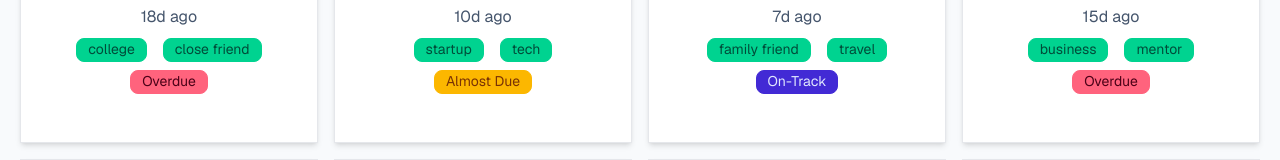
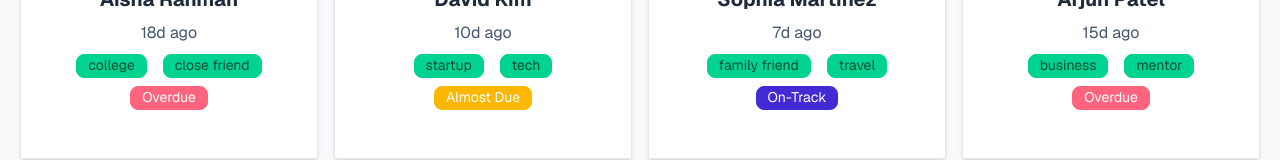
Before and after one commit to Wpshouter/friendZone, a React (Vite) app: page / in a window 1280 px wide. Shown: the part 745-905 px from the top of the page. Built offline with nearby package versions, Linux system fonts and the light colour scheme.

Commit message:
fixing bugs

```diff
--- a/src/layout/MainLayout.jsx
+++ b/src/layout/MainLayout.jsx
@@ -3,6 +3,7 @@ import Navbar from '../component/shared/navbar/Navbar';
 import { Outlet } from 'react-router';
 
 import Footert from '../component/shared/footer/Footert';
+import { ToastContainer } from 'react-toastify';
 
 
 const MainLayout = () => {
@@ -11,6 +12,8 @@ const MainLayout = () => {
             <Navbar/>
 
             <Outlet/>
+                    <ToastContainer />
+
             <Footert/>
         </div>
     );
--- a/src/pages/FriendDetails/FriendDetails.jsx
+++ b/src/pages/FriendDetails/FriendDetails.jsx
@@ -3,9 +3,10 @@ import { FiArchive } from 'react-icons/fi';
 import { MdDeleteOutline, MdOutlineAddIcCall, MdOutlineNotificationsActive } from 'react-icons/md';
 import { useParams } from 'react-router';
 import SideBar from './component/sidebar';
-import { FaRegMessage } from 'react-icons/fa6';
+import { FaCheck, FaRegMessage } from 'react-icons/fa6';
 import { IoVideocamOutline } from 'react-icons/io5';
 import { FriendContext } from '../../context/FriendContext';
+import { toast } from 'react-toastify';
 
 
 const FriendDetails = ({frineData}) => {
@@ -48,6 +49,19 @@ const FriendDetails = ({frineData}) => {
         }
         //console.log(NewActivity);
          FriendContexthere.setActivity(prev => [...prev, NewActivity]);
+         toast( <div className="flex items-center gap-2">
+    <FaCheck className="text-primary text-xl" />
+    <span>{Type} With {friend.name}</span>
+  </div>, {
+position: "top-center",
+autoClose: 3500,
+hideProgressBar: false,
+closeOnClick: false,
+pauseOnHover: true,
+draggable: true,
+progress: undefined,
+theme: "dark",
+});
         //console.log(FriendContexthere.Activity, "FriendContexthere.Activity");
     }
     useEffect(() => {
@@ -57,7 +71,7 @@ const FriendDetails = ({frineData}) => {
     return (
         <div className='container mx-auto p-5'>
 
-     <div className="flex flex-col md:flex-row h-screen gap-10 my-20 items-stretch mb-100 md:mb-50">
+     <div className="flex flex-col md:flex-row h-screen gap-10 my-20 items-stretch mb-100 md:mb-10">
       {/* Sidebar */}
       <aside className="w-full md:w-1/4">
         <SideBar friend={friend}/>
--- a/src/pages/FriendDetails/component/SideBar.jsx
+++ b/src/pages/FriendDetails/component/SideBar.jsx
@@ -8,12 +8,7 @@ const SideBar = ({friend}) => {
             <p className=''><img src={friend.picture} alt={friend.name} className="max-w-[100px] mx-auto rounded-full mb-2" /></p>
                               <p className='text-gray-800 font-bold text-xl'>{friend.name}</p>
                               <p className='text-slate-600 my-2'>62d ago</p>
-                  {
-                    friend.tags.map((tag, indx) => (
-                      <div key={indx} className="badge badge-success mx-2">{tag}</div>
-                    ))
-                  }
-                  <br></br>
+
                   {
                     friend.status === 'overdue' ? (
                        <div className="badge badge-error my-2">Overdue</div>
@@ -22,6 +17,12 @@ const SideBar = ({friend}) => {
                     ) : friend.status === 'almost due' ? (
                           <div className="badge badge-warning my-2">Almost Due</div>
                     ) : ''
+                  }
+                  <br></br>
+                  {
+                    friend.tags.map((tag, indx) => (
+                      <div key={indx} className="badge badge-success mx-2">{tag}</div>
+                    ))
                   }
                   <p className='text-slate-500 text-md italic my-2'>"{friend.bio}"</p>
                   <p className='text-slate-500 text-md mb-3'>Preferred:Email</p>
--- a/src/pages/homepage/Home.jsx
+++ b/src/pages/homepage/Home.jsx
@@ -13,7 +13,7 @@ const Home = ({frineData}) => {
             <h1 className='text-5xl font-bold text-gray-800 text-center mt-20 my-5'>Friends to keep close in your life</h1>
             <p className='text-slate-500 text-center my-6'>Your personal shelf of meaningful connections. Browse, tend, and nurture the<br></br>
 relationships that matter most.</p>
-            <p className='text-center my-6'> <button className='bg-emerald-900 btn text-white btn-primary'><GoPlus className='text-2xl' />  Add a Friend</button></p>
+            <p className='text-center my-6 mb-10'> <button className='bg-emerald-900 btn text-white btn-primary'><GoPlus className='text-2xl' />  Add a Friend</button></p>
             <Suspense fallback={<div className='flex justify-center items-center p-50'><span className="loading loading-spinner loading-xl"></span></div>}>
                 <Stats frineData={frineData}/>
 
--- a/src/pages/homepage/component/FriendCard/FriendCard.jsx
+++ b/src/pages/homepage/component/FriendCard/FriendCard.jsx
@@ -34,11 +34,11 @@ const FriendCard = ({ frineData }) => {
                   <br></br>
                   {
                     friend.status === 'overdue' ? (
-                       <div className="badge badge-error my-2">Overdue</div>
+                       <div className="badge badge-error my-2 text-white">Overdue</div>
                     ) : friend.status === 'on-track' ? (
-                         <div className="badge badge-primary my-2">On-Track</div>
+                         <div className="badge badge-primary my-2 text-white">On-Track</div>
                     ) : friend.status === 'almost due' ? (
-                          <div className="badge badge-warning my-2">Almost Due</div>
+                          <div className="badge badge-warning my-2 text-white">Almost Due</div>
                     ) : ''
                   }
 
```
